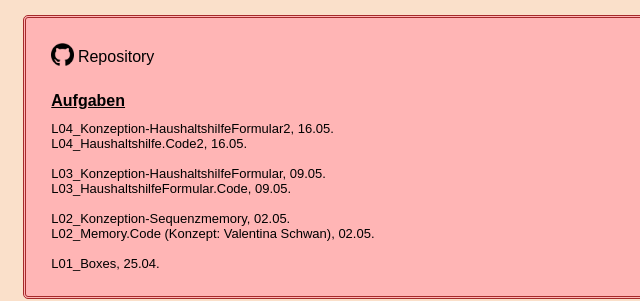
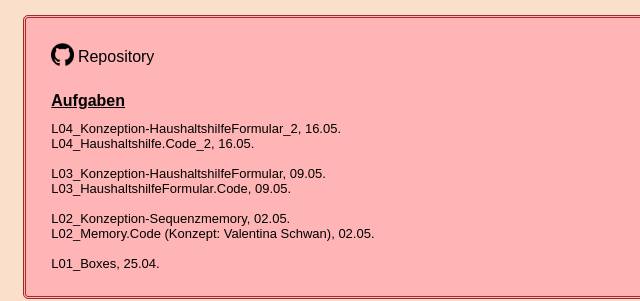
Before and after one commit to Lum7n/EIA2, a plain HTML site: page Steckbrief/steckbrief.htm in a window 1280 px wide. Shown: the top 301 px of the page, 0-640 px from the left. Drawn offline with Linux system fonts and the light colour scheme.

Commit message:
Add files via upload

```diff
--- a/Steckbrief/steckbrief.htm
+++ b/Steckbrief/steckbrief.htm
@@ -63,9 +63,9 @@
 			<br/>
 			<h1>Aufgaben</h1>
 			<!-- Format: Aufgabenbezeichnung, Datum -->
-			<a target="_blank" href="https://lum7n.github.io/EIA2/L04_DataStructure/L04_KonzeptionHaushaltshilfeFormular2.pdf">L04_Konzeption-HaushaltshilfeFormular2, 16.05.</a>
+			<a target="_blank" href="https://lum7n.github.io/EIA2/L04_DataStructure/L04_KonzeptionHaushaltshilfeFormular_2.pdf">L04_Konzeption-HaushaltshilfeFormular_2, 16.05.</a>
 			<br/>
-			<a target="_blank" href="https://lum7n.github.io/EIA2/L04_DataStructure/Index.html">L04_Haushaltshilfe.Code2, 16.05.</a>
+			<a target="_blank" href="https://lum7n.github.io/EIA2/L04_DataStructure/Index.html">L04_Haushaltshilfe.Code_2, 16.05.</a>
 			<br/>
 			<br/>
 			<a target="_blank" href="https://lum7n.github.io/EIA2/L03_FormElements/L03_KonzeptionHaushaltshilfeFormular.pdf">L03_Konzeption-HaushaltshilfeFormular, 09.05.</a>
```
